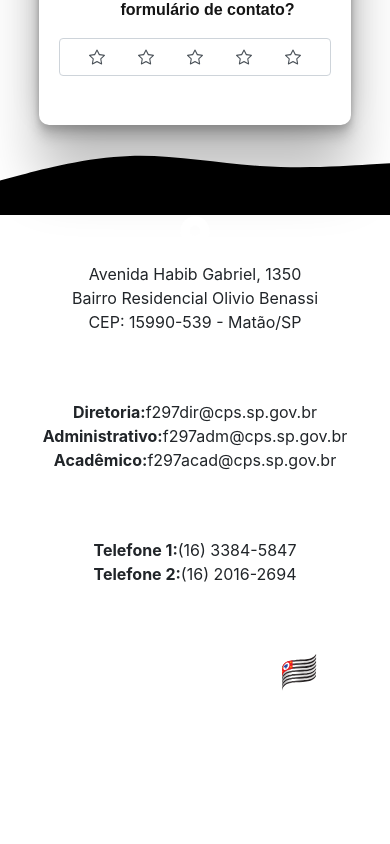
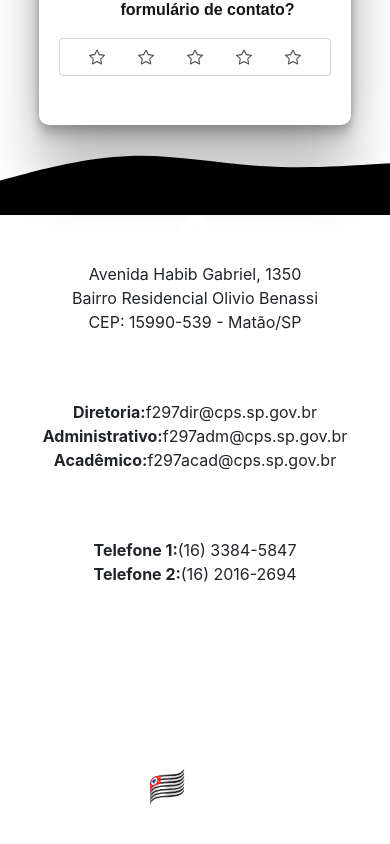
Before and after one commit to MariaClaraGandini/fatec-matao-website, a Nuxt app: page /contact in a window 390 px wide. Shown: the part 1515-2359 px from the top of the page. Built offline with nearby package versions, Linux system fonts and the light colour scheme.

Commit message:
Little adjustments

```diff
--- a/components/Footer.vue
+++ b/components/Footer.vue
@@ -48,20 +48,20 @@
 			<hr>
 
 			<b-row class="text-center">
-				<b-col cols="12" class="mt-3 mb-5 d-flex justify-content-center">
-					<div class="p-3">
+				<b-col cols="12" class="mt-3 mb-5 d-flex flex-wrap justify-content-center">
+					<div class="p-4">
 						<a href="/">
 							<img src="../static/logos/fatec-white-logo.svg" alt="Fatec Matão" width="110">
 						</a>
 					</div>
 
-					<div class="p-3">
+					<div class="p-4">
 						<a href="https://www.cps.sp.gov.br/">
 							<img src="../static/logos/cps-white-logo.svg" alt="Centro Paula Souza" width="90">
 						</a>
 					</div>
 
-					<div class="p-3">
+					<div class="p-4">
 						<a href="https://www.saopaulo.sp.gov.br/">
 							<img src="../static/logos/gov-sp-logo.svg" alt="Governo do Estado de São Paulo" width="90">
 						</a>
--- a/components/Header.vue
+++ b/components/Header.vue
@@ -58,7 +58,7 @@ export default {
 
 <style scoped>
 	.bg-light {
-	background-color: var(--white-color) !important;
+		background-color: var(--white-color) !important;
 	}
 
 	.nav-link {
@@ -79,11 +79,11 @@ export default {
 		content: "";
 		display: block;
 		height: 2px;
-		transition: 0.3s ease;
+		transition: 0.6s ease;
 		width: 0%;
 	}
 	.nav-link:hover::after {
-		transition: 0.3s ease;
+		transition: 0.6s ease;
 		width: 70%;
 	}
 </style>
--- a/pages/index.vue
+++ b/pages/index.vue
@@ -33,7 +33,7 @@
 						</div>
 					</b-col>
 
-					<b-col cols="12" lg="6" class="d-flex align-items-center justify-content-center py-3">
+					<b-col cols="12" lg="6" class="d-flex align-items-center justify-content-center py-4">
 						<img
 							class="img-fluid"
 							src="../static/images/man-image.png"
@@ -241,7 +241,7 @@ methods: {
 <style scoped>
 	h1 {
 		color: var(--black-200-color);
-		font-size: 3.5rem;
+		font-size: clamp(2.45rem, 5vw - 0.5rem, 3.5rem);
 		font-weight: 700;
 	}
 
```
